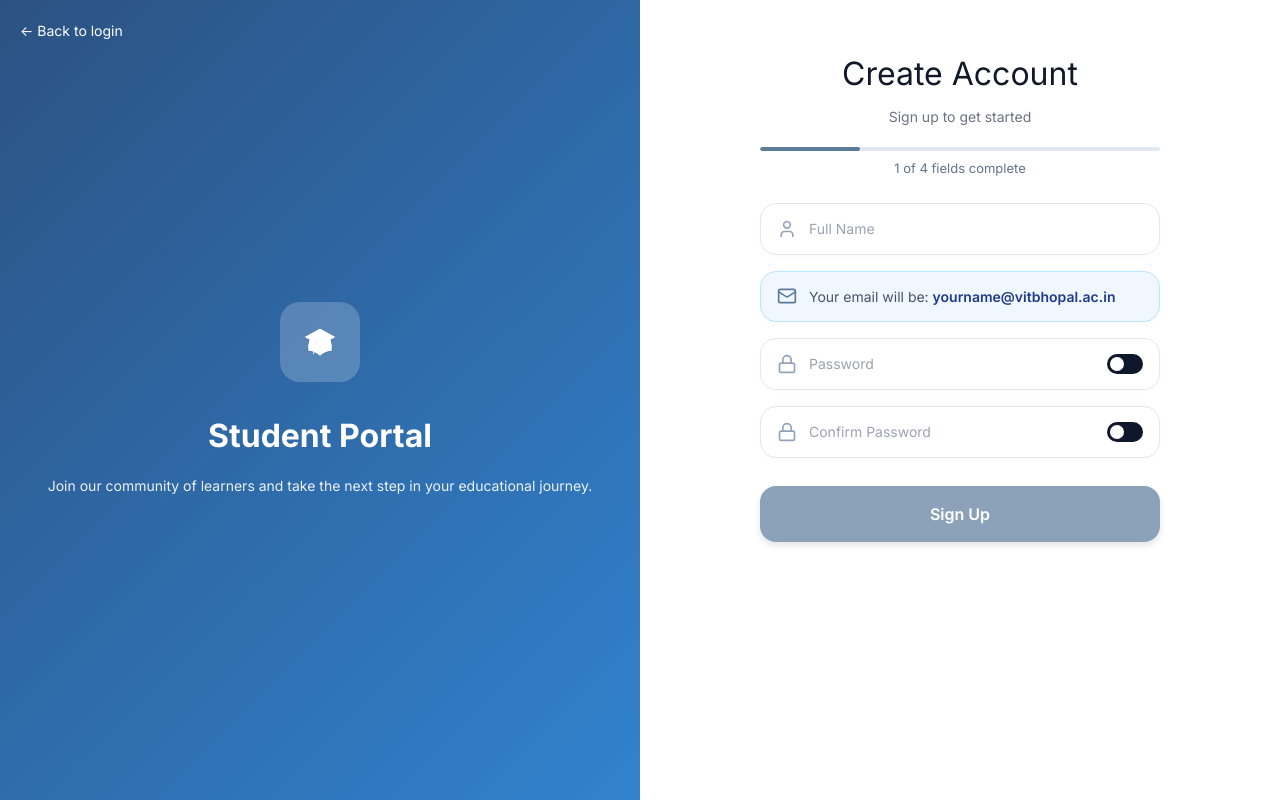
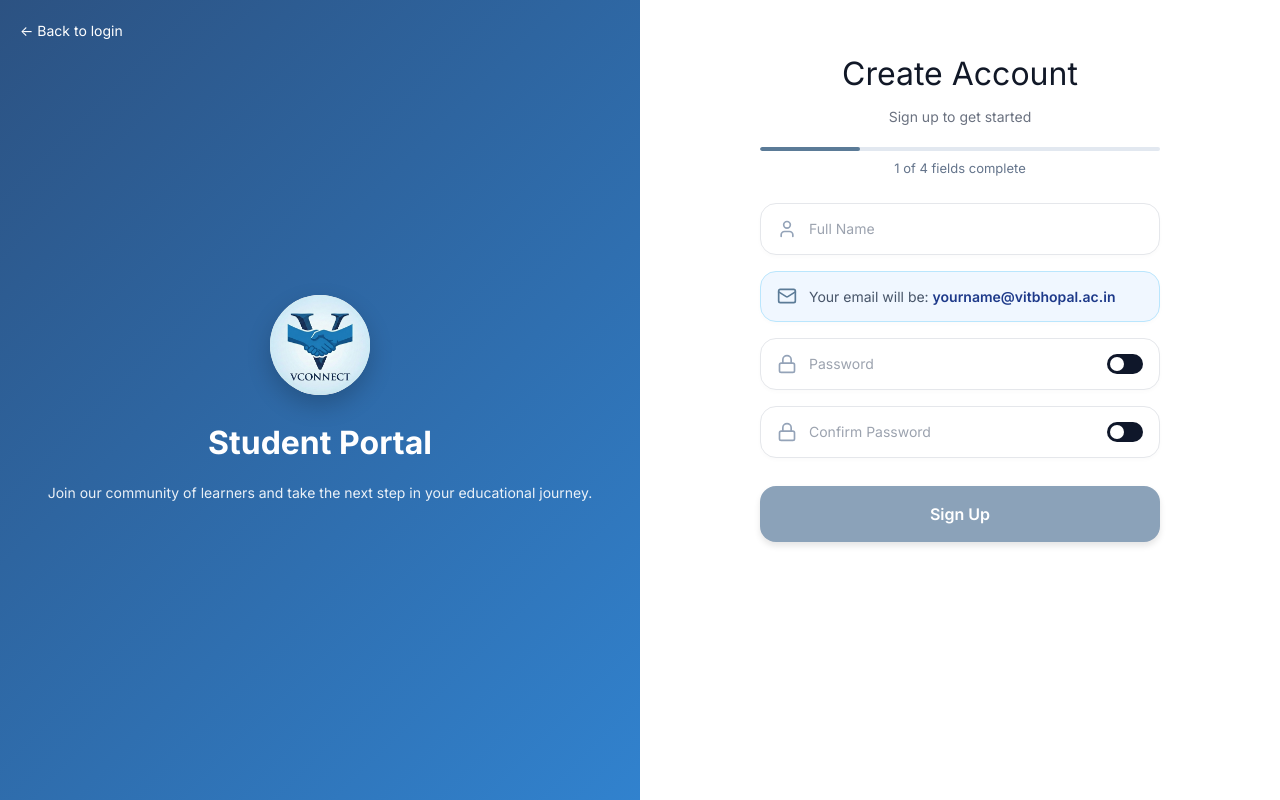
Before and after one commit to ANSHIKA1220/VConnect, a React (Vite) app: page /signup in a window 1280 px wide. Built offline with nearby package versions, Linux system fonts and the light colour scheme.

Commit message:
UI Polishing and full Logo Integration

```diff
--- a/src/components/ChatPlaceholder.jsx
+++ b/src/components/ChatPlaceholder.jsx
@@ -5,10 +5,21 @@ const ChatPlaceholder = () => {
     return (
         <div className="chat-placeholder">
             <div className="placeholder-content">
-                <div className="logo-large">
-                    <GraduationCap size={64} color="white" />
+                <div style={{
+                    width: '100px',
+                    height: '100px',
+                    background: 'white',
+                    borderRadius: '50%',
+                    display: 'flex',
+                    alignItems: 'center',
+                    justifyContent: 'center',
+                    marginBottom: '24px',
+                    boxShadow: '0 10px 25px rgba(0, 0, 0, 0.2)',
+                    margin: '0 auto 24px auto'
+                }}>
+                    <img src="/logo.png" style={{width: '100%', height: '100%', objectFit: 'cover', borderRadius: '50%'}} alt="Logo" />
                 </div>
-                <h1 className="app-title">V Connect</h1>
+                <h1 style={{fontSize: '42px', fontWeight: '800', letterSpacing: '-1px', margin: '0 0 8px 0'}}>VConnect</h1>
             </div>
         </div>
     );
--- a/src/components/Navigation.jsx
+++ b/src/components/Navigation.jsx
@@ -7,7 +7,7 @@ const Navigation = ({ onResetView, isDarkMode, onToggleDarkMode }) => {
     <div className="navigation">
       <div className="nav-top">
         <div className="logo-container">
-          <GraduationCap size={28} color="white" />
+          <img src="/logo.png" style={{width: '28px', height: '28px', objectFit: 'contain', filter: 'brightness(0) invert(1)'}} alt="Logo" />
         </div>
 
         <div className="nav-items">
--- a/src/components/chat/ChatPlaceholder.jsx
+++ b/src/components/chat/ChatPlaceholder.jsx
@@ -5,10 +5,21 @@ const ChatPlaceholder = () => {
     return (
         <div className="chat-placeholder">
             <div className="placeholder-content">
-                <div className="logo-large">
-                    <GraduationCap size={64} color="white" />
+                <div style={{
+                    width: '100px',
+                    height: '100px',
+                    background: 'white',
+                    borderRadius: '50%',
+                    display: 'flex',
+                    alignItems: 'center',
+                    justifyContent: 'center',
+                    marginBottom: '24px',
+                    boxShadow: '0 10px 25px rgba(0, 0, 0, 0.2)',
+                    margin: '0 auto 24px auto'
+                }}>
+                    <img src="/logo.png" style={{width: '100%', height: '100%', objectFit: 'cover', borderRadius: '50%'}} alt="Logo" />
                 </div>
-                <h1 className="app-title">V Connect</h1>
+                <h1 style={{fontSize: '42px', fontWeight: '800', letterSpacing: '-1px', margin: '0 0 8px 0'}}>VConnect</h1>
             </div>
         </div>
     );
--- a/src/components/layout/Navbar.jsx
+++ b/src/components/layout/Navbar.jsx
@@ -25,12 +25,7 @@ function Navbar() {
 
         {/* Center - Logo + Name */}
         <div className="absolute left-1/2 -translate-x-1/2 flex items-center gap-2 shrink-0">
-          <div className="w-9 h-9 bg-blue-500 rounded-xl flex items-center justify-center shadow-md">
-            <svg className="w-5 h-5 text-white" fill="none" stroke="currentColor" viewBox="0 0 24 24">
-              <path strokeLinecap="round" strokeLinejoin="round" strokeWidth={2} d="M12 14l9-5-9-5-9 5 9 5z" />
-              <path strokeLinecap="round" strokeLinejoin="round" strokeWidth={2} d="M12 14l6.16-3.422a12.083 12.083 0 01.665 6.479A11.952 11.952 0 0012 20.055a11.952 11.952 0 00-6.824-2.998 12.078 12.078 0 01.665-6.479L12 14z" />
-            </svg>
-          </div>
+          <img src="/logo.png" className="w-9 h-9 rounded-xl object-cover shadow-md" alt="VConnect Logo" />
           <span className="font-bold text-lg text-foreground">VConnect</span>
         </div>
 
--- a/src/components/layout/Navigation.jsx
+++ b/src/components/layout/Navigation.jsx
@@ -6,7 +6,7 @@ const Navigation = ({ onResetView, isDarkMode, onToggleDarkMode }) => {
     <div className="navigation">
       <div className="nav-top">
         <div className="logo-container">
-          <GraduationCap size={28} color="white" />
+          <img src="/logo.png" style={{width: '28px', height: '28px', objectFit: 'contain', filter: 'brightness(0) invert(1)'}} alt="Logo" />
         </div>
 
         <div className="nav-items">
--- a/src/components/layout/SideNavigation.jsx
+++ b/src/components/layout/SideNavigation.jsx
@@ -10,13 +10,7 @@ function SideNavigation() {
 
       {/* Logo/Brand */}
       <div className="px-4 mb-8 flex items-center gap-3">
-        <div className="w-8 h-8 bg-blue-500 rounded-lg flex items-center justify-center shadow-lg flex-shrink-0">
-          <svg className="w-5 h-5 text-white" fill="none" stroke="currentColor" viewBox="0 0 24 24">
-            <path strokeLinecap="round" strokeLinejoin="round" strokeWidth={2} d="M12 14l9-5-9-5-9 5 9 5z" />
-            <path strokeLinecap="round" strokeLinejoin="round" strokeWidth={2} d="M12 14l6.16-3.422a12.083 12.083 0 01.665 6.479A11.952 11.952 0 0012 20.055a11.952 11.952 0 00-6.824-2.998 12.078 12.078 0 01.665-6.479L12 14z" />
-            <path strokeLinecap="round" strokeLinejoin="round" strokeWidth={2} d="M12 14l9-5-9-5-9 5 9 5zm0 0l6.16-3.422a12.083 12.083 0 01.665 6.479A11.952 11.952 0 0012 20.055a11.952 11.952 0 00-6.824-2.998 12.078 12.078 0 01.665-6.479L12 14zm-4 6v-7.5l4-2.222" />
-          </svg>
-        </div>
+        <img src="/logo.png" className="w-8 h-8 rounded-lg object-cover shadow-lg flex-shrink-0" alt="VConnect Logo" />
         <span className="text-xl font-bold text-foreground whitespace-nowrap">
           VConnect
         </span>
--- a/src/pages/Login.jsx
+++ b/src/pages/Login.jsx
@@ -227,7 +227,7 @@ const Login = () => {
       {/* 1st Half: Branding */}
       <div style={styles.leftSide}>
         <div style={styles.logoCircle}>
-          <GraduationCap size={56} color="#3182CE" fill="#3182CE" fillOpacity={0.1} />
+          <img src="/logo.png" style={{width: '100%', height: '100%', objectFit: 'cover', borderRadius: '50%'}} alt="VConnect Logo" />
         </div>
         <h1 style={styles.brandTitle}>VConnect</h1>
         <p style={styles.brandSubtitle}>Connect. Learn. Grow Together.</p>
--- a/src/pages/Signup.jsx
+++ b/src/pages/Signup.jsx
@@ -65,15 +65,16 @@ const SignUp = () => {
       alignItems: 'center',
       gap: '5px',
     },
-    icon: {
-      width: '80px',
-      height: '80px',
-      background: 'rgba(255, 255, 255, 0.2)',
-      borderRadius: '20px',
+    logoCircle: {
+      width: '100px',
+      height: '100px',
+      background: 'white',
+      borderRadius: '50%',
       display: 'flex',
       alignItems: 'center',
       justifyContent: 'center',
-      marginBottom: '30px',
+      marginBottom: '24px',
+      boxShadow: '0 10px 25px rgba(0, 0, 0, 0.2)',
     },
     iconSvg: {
       width: '40px',
@@ -228,12 +229,8 @@ const SignUp = () => {
           ← Back to login
         </Link>
 
-        <div style={styles.icon}>
-          <svg style={styles.iconSvg} xmlns="http://www.w3.org/2000/svg" viewBox="0 0 24 24">
-            <path d="M12 14l9-5-9-5-9 5 9 5z"/>
-            <path d="M12 14l6.16-3.422a12.083 12.083 0 01.665 6.479A11.952 11.952 0 0012 20.055a11.952 11.952 0 00-6.824-2.998 12.078 12.078 0 01.665-6.479L12 14z"/>
-            <path d="M12 14l9-5-9-5-9 5 9 5zm0 0l6.16-3.422a12.083 12.083 0 01.665 6.479A11.952 11.952 0 0012 20.055a11.952 11.952 0 00-6.824-2.998 12.078 12.078 0 01.665-6.479L12 14zm-4 6v-7.5l4-2.222"/>
-          </svg>
+        <div style={styles.logoCircle}>
+          <img src="/logo.png" style={{width: '100%', height: '100%', objectFit: 'cover', borderRadius: '50%'}} alt="VConnect Logo" />
         </div>
         <h1 style={styles.h1}>Student Portal</h1>
         <div style={styles.description}>
```
Also changed, not shown: public/logo.png (added).
